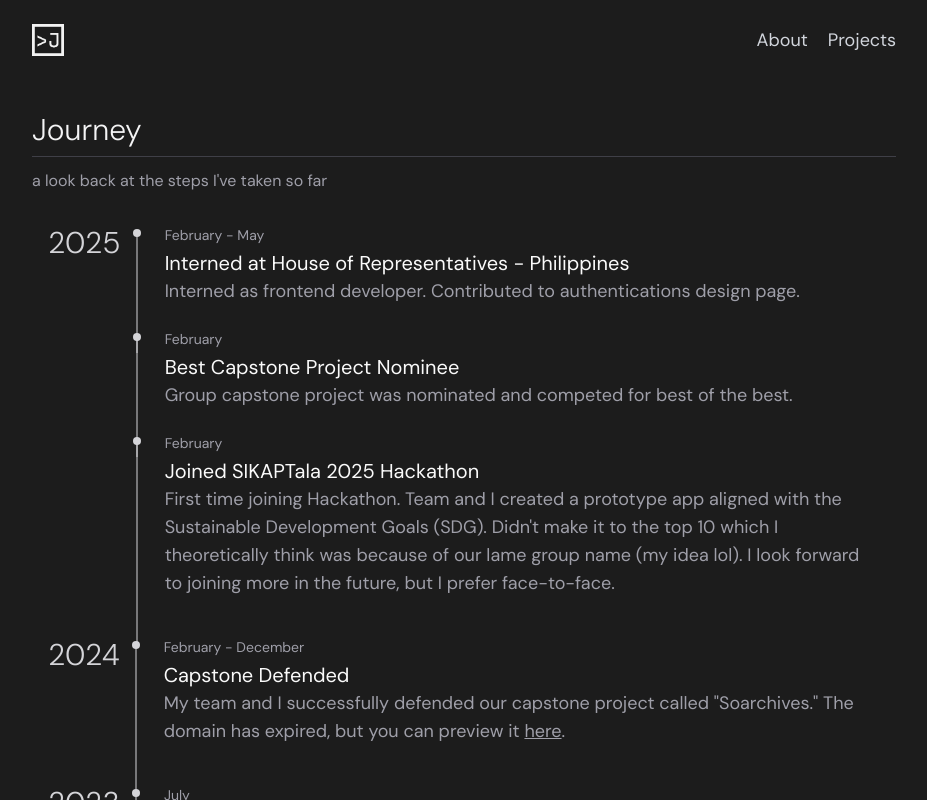
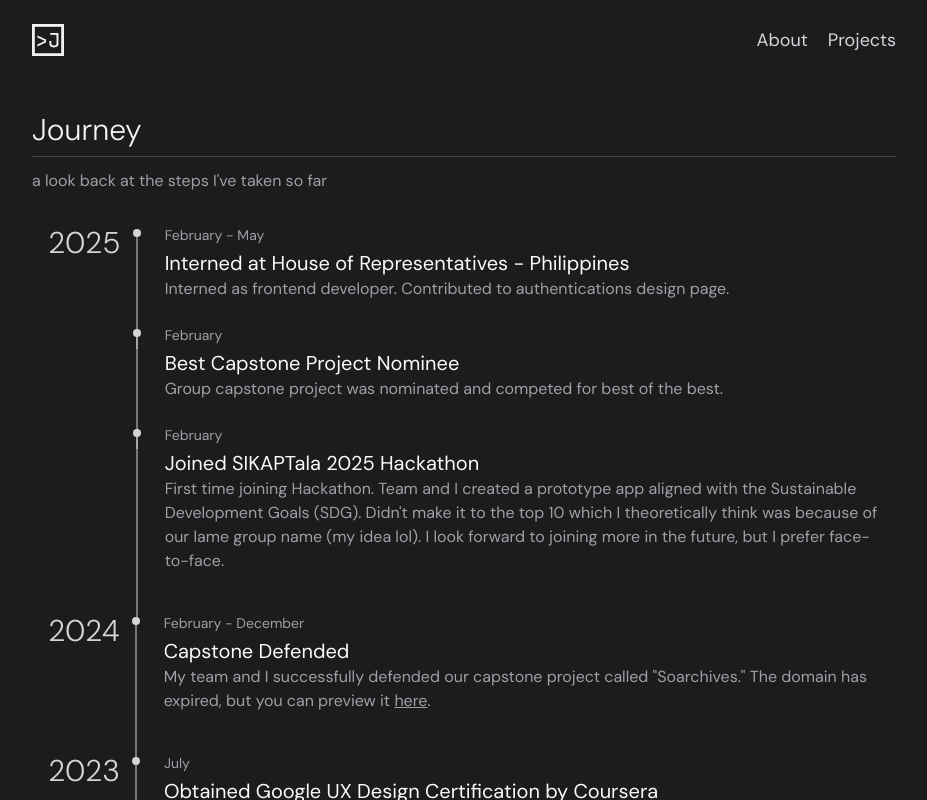
Before and after one commit to yinscript/jenny-marinay, a React (Vite) app: page /journey in a window 1280 px wide. Shown: the top 800 px of the page, without its empty margins (176-1103 px from the left). Built offline with nearby package versions, Linux system fonts and the light colour scheme.

Commit message:
fixed text responsiveness to large screen in journey timeline

```diff
--- a/src/components/sections/Journey.jsx
+++ b/src/components/sections/Journey.jsx
@@ -64,7 +64,7 @@ const Journey = ({ limit }) => {
 
                         {/* Description */}
                         <div
-                          className="text-sm md:text-md lg:text-lg text-zinc-400"
+                          className="text-sm lg:text-base text-zinc-400"
                           dangerouslySetInnerHTML={{ __html: event.description }}
                         />
                       </MotionWrapper>
```
